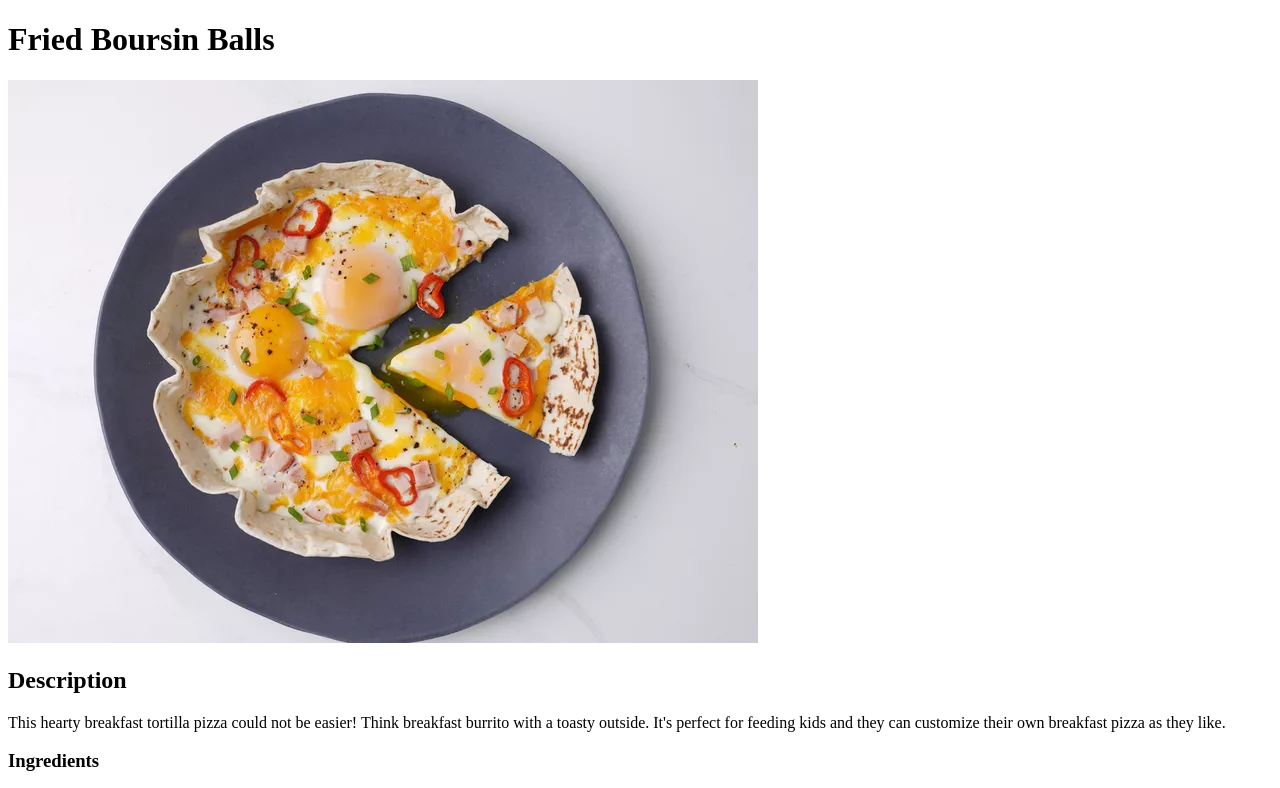
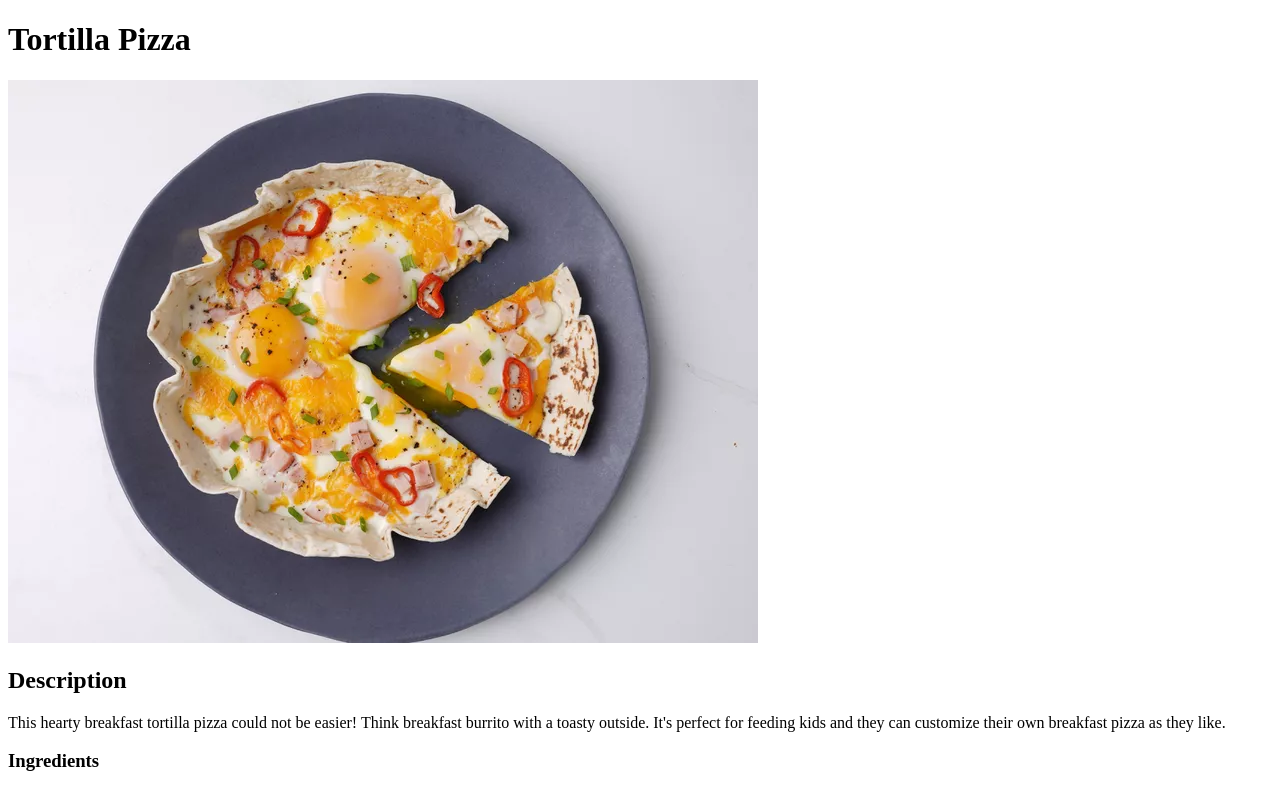
Before and after one commit to kelxir/TOP-Recipes, a plain HTML site: page recipes/tortilla-pizza.html in a window 1280 px wide. Shown: the top 788 px of the page. Drawn offline with Linux system fonts and the light colour scheme.

Commit message:
Fix typo in h1 heading

```diff
--- a/recipes/tortilla-pizza.html
+++ b/recipes/tortilla-pizza.html
@@ -6,7 +6,7 @@
     </head>
 
     <body>
-        <h1>Fried Boursin Balls</h1>
+        <h1>Tortilla Pizza</h1>
         <img src="../images/pizza.jpg" alt="Tortilla Pizza" width="750" height="563">
         <h2>Description</h2>
         <p>This hearty breakfast tortilla pizza could not be easier! Think breakfast burrito with a toasty outside. It's perfect for feeding kids and they can customize their own breakfast pizza as they like.</p>
```
